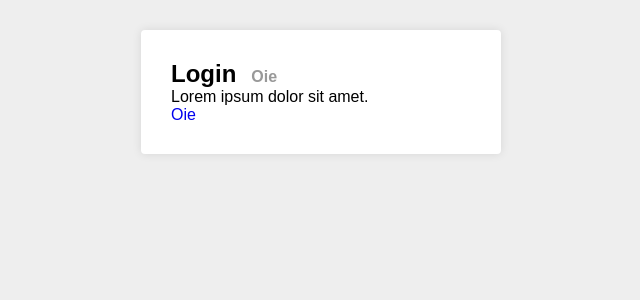
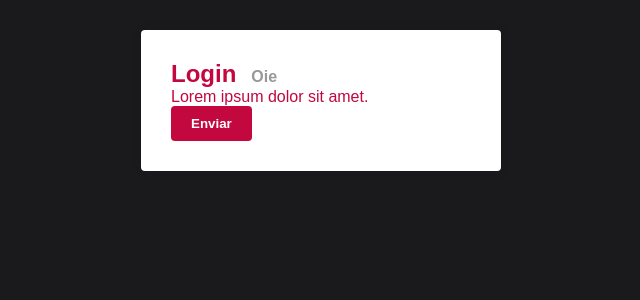
Before and after one commit to DaviRamosUC/escola-frontend, a React (Create React App) app: page / in a window 1280 px wide. Shown: the top 300 px of the page, without its empty margins (319-959 px from the left). Built offline with nearby package versions, Linux system fonts and the light colour scheme.

Commit message:
Cores da aplicação

```diff
--- /dev/null
+++ b/src/config/colors.js
@@ -0,0 +1,7 @@
+export const primaryColor = '#c3073f';
+export const primaryDarkColor = '#1A1A1D';
+
+export const successColor = '#0197F6';
+export const infoColor = '#0197F6';
+export const errorColor = '#F2AF29';
+export const warningColor = '#F2AF29';
--- a/src/pages/Login/index.js
+++ b/src/pages/Login/index.js
@@ -12,7 +12,7 @@ export default function Login() {
           <small>Oie</small>
         </Title>
         <Paragrafo>Lorem ipsum dolor sit amet.</Paragrafo>
-        <a href="http://">Oie</a>
+        <button type="button">Enviar</button>
       </Container>
     </>
   );
--- a/src/styles/GlobalStyles.js
+++ b/src/styles/GlobalStyles.js
@@ -1,4 +1,5 @@
 import styled, { createGlobalStyle } from 'styled-components';
+import { primaryColor, primaryDarkColor } from '../config/colors';
 
 export default createGlobalStyle`
   *{
@@ -10,7 +11,8 @@ export default createGlobalStyle`
 
   body {
     font-family: sans-serif;
-    background: #eee;
+    background: ${primaryDarkColor};
+    color: ${primaryColor};
   }
 
   html, body, #root {
@@ -19,6 +21,12 @@ export default createGlobalStyle`
 
   button {
     cursor: pointer;
+    background: ${primaryColor};
+    border: none;
+    color: #fff;
+    padding: 10px 20px;
+    border-radius: 4px;
+    font-weight: 700;
   }
 
   a {
```
Also changed, not shown: src/components/Header/index.js (added), src/components/Header/styled.js (added).
